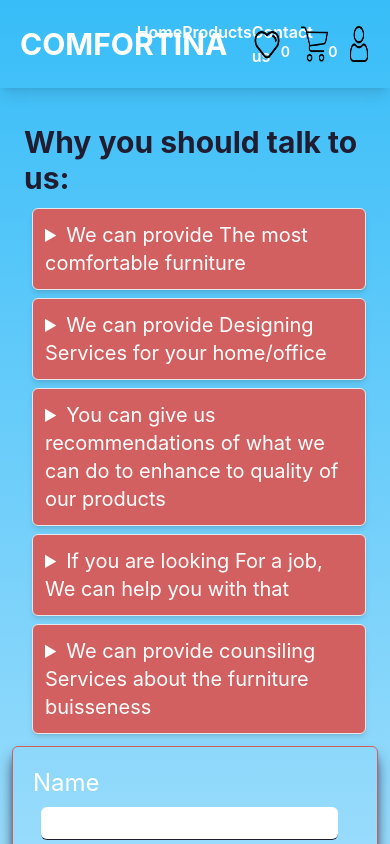
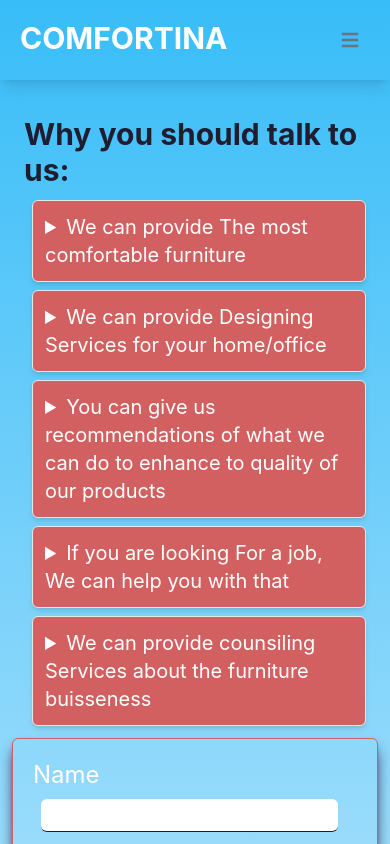
Before and after one commit to mostafakamar2308/comfortina, a React (Create React App) app in the folder client/: page /contact in a window 390 px wide. Shown: the top 844 px of the page. Built offline with nearby package versions, Linux system fonts and the light colour scheme.

Commit message:
made a responsive nav bar

```diff
--- a/client/package.json
+++ b/client/package.json
@@ -9,6 +9,8 @@
     "@testing-library/react": "^13.4.0",
     "@testing-library/user-event": "^13.5.0",
     "axios": "^0.27.2",
+    "flowbite": "^1.5.3",
+    "flowbite-react": "^0.1.12",
     "react": "^18.2.0",
     "react-dom": "^18.2.0",
     "react-router-dom": "^6.4.1",
--- a/client/src/components/Actions.js
+++ b/client/src/components/Actions.js
@@ -19,27 +19,31 @@ function Actions() {
   }, [context.cart.length]);
 
   return (
-    <div className="flex justify-end gap-x-5 font-semibold">
+    <div className="md:flex md:justify-end md:gap-x-5 mt-2 font-semibold">
       <button
-        className="flex"
+        className="flex items-center"
         onClick={() => {
           overlay.setFavoriteOverlay((prev) => !prev);
         }}
       >
         <img src={wish} alt="wishList icon" className="h-9"></img>
-        <p className="self-end text-sm">{favoriteCounter || 0}</p>
+        <p className="self-end text-sm md:text-white text-black">
+          {favoriteCounter || 0}
+        </p>
       </button>
       <button
-        className="flex"
+        className="flex items-center"
         onClick={() => {
           overlay.setCartOverlay((prev) => !prev);
         }}
       >
         <img src={cart} alt="cart icon" className="h-9"></img>
-        <p className="text-sm self-end">{cartCounter}</p>
+        <p className="text-sm self-end md:text-white text-black">
+          {cartCounter}
+        </p>
       </button>
       {context.user ? (
-        <button className="text-center rounded-full outline outline-2 p-2 hover:outline-4">
+        <button className="text-center rounded-full outline outline-2 p-2 my-2 hover:outline-4 md:text-white text-black">
           {context.user &&
             context.user.name
               .split(" ")
--- a/client/src/components/Cart.js
+++ b/client/src/components/Cart.js
@@ -14,7 +14,6 @@ function Cart({ handleOverLay, cart, handleCart }) {
           productID: id,
         })
         .then((res) => {
-          console.log(res);
           const inCart = cart.filter((ele) => ele === id);
           if (inCart.length > 0) {
             handleCart((prev) => {
@@ -39,7 +38,7 @@ function Cart({ handleOverLay, cart, handleCart }) {
     });
   }, [cart]);
   return (
-    <div className="fixed shadow-xl md:translate-x-1/4 h-2/3 w-10/12 overflow-y-auto top-1/4 translate-x-10 rounded-lg bg-white md:w-2/3 block z-40 p-5">
+    <div className="md:absolute shadow-xl h-screen w-screen overflow-y-auto rounded-lg bg-white  block z-40 p-5">
       <div className="flex justify-between ">
         <h2 className="text-5xl font-bold">Cart</h2>
         <button
@@ -73,7 +72,6 @@ function Cart({ handleOverLay, cart, handleCart }) {
       {productData.length > 0 && (
         <div className="text-5xl font-bold text-center p-3">
           {productData.reduce((prev, curr) => {
-            console.log(prev, curr.product.price);
             return prev + curr.product.price;
           }, 0)}
           EGP
--- a/client/src/components/Contact.js
+++ b/client/src/components/Contact.js
@@ -6,7 +6,7 @@ import SiteHeader from "./Header";
 function Contact() {
   return (
     <div className="bg-gradient-to-b from-sky-400 to-sky-200 text-white min-h-screen h-full">
-      <SiteHeader />
+      <SiteHeader activepage={2} />
       <section className="md:grid md:grid-cols-contact min-h-screenMinus p-3 md:place-items-center">
         <div className="md:border-r p-3 md:border-dark-blue">
           <h3 className="text-3xl font-bold my-3 text-dark-blue">
--- a/client/src/components/Header.js
+++ b/client/src/components/Header.js
@@ -1,21 +1,60 @@
-import React from "react";
+import React, { useEffect, useState } from "react";
 import Nav from "./Nav";
 import Actions from "./Actions";
+import MobileNav from "./MobileNav";
 
 function SiteHeader(props) {
+  const [isMobile, setIsMobile] = useState(false);
+  const [navOpen, setIsNavOpen] = useState(false);
+  const [activepage, setActivePage] = useState(props.activepage || 0);
+  useEffect(() => {
+    console.log(window.innerWidth);
+    window.innerWidth <= 640 ? setIsMobile(true) : setIsMobile(false);
+  }, []);
   return (
     <header
       className={
-        props.absolute
-          ? "absolute grid grid-cols-3 p-5 items-center shadow-lg bg-tranparent  z-10 w-full text-white "
-          : "grid grid-cols-3 p-5 items-center shadow-lg bg-tranparent  z-10 w-full text-white "
+        "md:flex md:justify-between p-5 items-center shadow-lg bg-tranparent  z-10 w-full text-white"
       }
     >
-      <h1 className="logo text-3xl font-bold pointer-events-none text-white uppercase">
-        Comfortina
-      </h1>
-      <Nav />
-      <Actions />
+      <div className="flex justify-between">
+        <h1 className="logo text-3xl font-bold pointer-events-none text-white uppercase">
+          Comfortina
+        </h1>
+        {isMobile && (
+          <button
+            onClick={() => setIsNavOpen((prev) => !prev)}
+            data-collapse-toggle="navbar-default"
+            type="button"
+            className="inline-flex items-center p-2 ml-3 text-sm text-gray-500 rounded-lg md:hidden hover:bg-gray-100 focus:outline-none focus:ring-2 focus:ring-gray-200 dark:text-gray-400 dark:hover:bg-gray-700 dark:focus:ring-gray-600"
+            aria-controls="navbar-default"
+            aria-expanded="false"
+          >
+            <span className="sr-only">Open main menu</span>
+            <svg
+              className="w-6 h-6"
+              aria-hidden="true"
+              fill="currentColor"
+              viewBox="0 0 20 20"
+              xmlns="http://www.w3.org/2000/svg"
+            >
+              <path
+                fillRule="evenodd"
+                d="M3 5a1 1 0 011-1h12a1 1 0 110 2H4a1 1 0 01-1-1zM3 10a1 1 0 011-1h12a1 1 0 110 2H4a1 1 0 01-1-1zM3 15a1 1 0 011-1h12a1 1 0 110 2H4a1 1 0 01-1-1z"
+                clipRule="evenodd"
+              ></path>
+            </svg>
+          </button>
+        )}
+      </div>
+      {isMobile ? (
+        navOpen && <MobileNav activepage={activepage} />
+      ) : (
+        <>
+          <Nav />
+          <Actions />
+        </>
+      )}
     </header>
   );
 }
--- a/client/src/components/Home.js
+++ b/client/src/components/Home.js
@@ -23,7 +23,7 @@ function Home() {
     products.length > 0 && (
       <AppContext.Provider value={{ products }}>
         <div className="relative w-screen box-border bg-gradient-to-b from-sky-400 to-sky-200 text-white">
-          <SiteHeader absolute={false} />
+          <SiteHeader absolute={false} activepage={0} />
           <Hero />
           <HomeProducts />
         </div>
--- /dev/null
+++ b/client/src/components/MobileNav.js
@@ -0,0 +1,55 @@
+import React from "react";
+import { Link } from "react-router-dom";
+import Actions from "./Actions";
+
+function MobileNav({ activepage }) {
+  console.log(activepage);
+  return (
+    <div className=" w-full md:block md:w-auto" id="navbar-default">
+      <ul className="flex flex-col p-4 mt-4 bg-gray-50 rounded-lg border border-gray-100 md:flex-row md:space-x-8 md:mt-0 md:text-sm md:font-medium md:border-0 md:bg-white dark:bg-gray-800 md:dark:bg-gray-900 dark:border-gray-700">
+        <li>
+          <Link
+            to={"/"}
+            className={
+              activepage === 0
+                ? "text-white bg-blue-700 md:text-blue-700 md:bg-transparent block py-2 pr-4 pl-3  rounded md:p-0  dark:text-white"
+                : "block py-2 pr-4 pl-3  rounded  md:p-0 text-black"
+            }
+            aria-current="page"
+          >
+            Home
+          </Link>
+        </li>
+        <li>
+          <Link
+            to={"/products"}
+            className={
+              activepage === 1
+                ? "block py-2 pr-4 pl-3  rounded  md:p-0 text-white bg-blue-700 md:text-blue-700 md:bg-transparent  dark:text-white"
+                : "block py-2 pr-4 pl-3  rounded  md:p-0 text-black"
+            }
+          >
+            Products
+          </Link>
+        </li>
+
+        <li>
+          <Link
+            to="/contact"
+            className={
+              activepage === 2
+                ? "text-white bg-blue-700 md:text-blue-700 md:bg-transparent block py-2 pr-4 pl-3  rounded md:p-0  dark:text-white mb-2"
+                : "block py-2 pr-4 pl-3  rounded  md:p-0 text-black mb-2"
+            }
+          >
+            Contact Us
+          </Link>
+        </li>
+        <hr />
+        <Actions />
+      </ul>
+    </div>
+  );
+}
+
+export default MobileNav;
--- a/client/src/components/Nav.js
+++ b/client/src/components/Nav.js
@@ -3,7 +3,7 @@ import { Link } from "react-router-dom";
 
 function Nav() {
   return (
-    <nav className="flex justify-evenly font-semibold ">
+    <nav className="flex justify-evenly font-semibold w-1/3">
       <Link to="/">Home</Link>
       <Link to="/products">Products</Link>
       <Link to="/contact">Contact us</Link>
--- a/client/src/components/ProductPage.js
+++ b/client/src/components/ProductPage.js
@@ -67,7 +67,7 @@ function ProductPage() {
 
   return (
     <div className="bg-gradient-to-b from-sky-400 to-sky-200 text-white min-h-screen h-fit">
-      <SiteHeader absolute={false} />
+      <SiteHeader absolute={false} activepage={1} />
       <section className="md:grid md:grid-cols-products relative">
         <div className="categories flex flex-col items-center py-5 top-0 gap-x-10  border-r border-dark-blue">
           <Search handleSearchInput={setSearchValue} handleSearch={search} />
--- a/client/tailwind.config.js
+++ b/client/tailwind.config.js
@@ -1,6 +1,9 @@
 /** @type {import('tailwindcss').Config} */
 module.exports = {
-  content: ["./src/**/*.{jsx,js}"],
+  content: [
+    "./src/**/*.{jsx,js}",
+    "node_modules/flowbite-react/**/*.{js,jsx,ts,tsx}",
+  ],
   theme: {
     extend: {
       colors: {
@@ -23,6 +26,6 @@ module.exports = {
       },
     },
   },
-  plugins: [],
+  plugins: [require("flowbite/plugin")],
   // plugins: [require("@tailwindcss/line-clamp")],
 };
```
Also changed, not shown: 1 other file (tests, documents, lock files or other folders).
